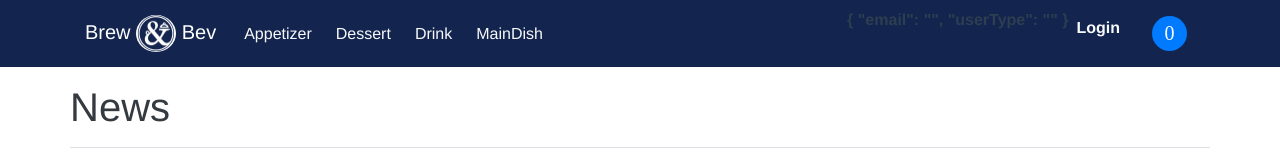
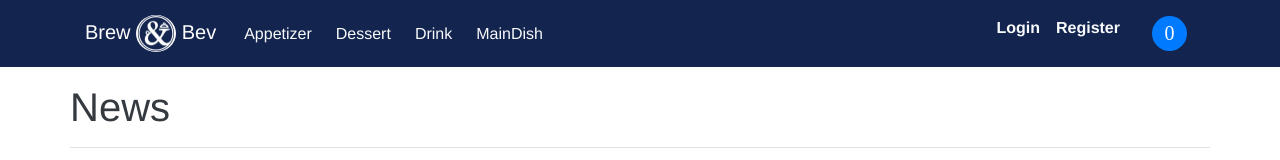
Before and after one commit to bright1h/ooc-project, a Vue app in the folder ooc-vue/: page / in a window 1280 px wide. Shown: the top 160 px of the page. Built offline with nearby package versions, Linux system fonts and the light colour scheme; what vuejs-dialog would draw is missing.

Commit message:
modified header

```diff
--- a/ooc-vue/src/components/Header.vue
+++ b/ooc-vue/src/components/Header.vue
@@ -23,13 +23,8 @@
         <div class="collapse navbar-collapse flex-row-reverse" id="collapsibleNavbar">
 
           <ul class="navbar-nav font-weight-bold ml-auto">
-            {{user}}
-            <!-- <li class="nav-item " v-if="!isLogin"> -->
-              <Login/>
-            <!-- </li> -->
-            <!-- <li class="nav-item " v-if="!isLogin"> -->
-              <Register v-if="!user"/>
-            <!-- </li> -->
+              <Login v-if="user.email == ''"/>
+              <Register v-if="user.email == ''"/>
             <!-- User -->
             <li class="nav-item dropdown" v-if="user.userType === 'USER'">
               <a class="nav-link dropdown-toggle text-light " href="#" id="navbardrop" data-toggle="dropdown">
@@ -38,7 +33,7 @@
               </a>
               <div class="dropdown-menu">
                 <a class="dropdown-item" href="#">Profile</a>
-                <a class="dropdown-item" href="#">Logout</a>
+                <a class="dropdown-item" href="/" @click="logout">Logout</a>
               </div>
             </li>
             <li class="nav-item dropdown" v-if="user.userType === 'ADMIN'">
@@ -48,7 +43,7 @@
               </a>
               <div class="dropdown-menu">
                 <a class="dropdown-item" href="#">Store</a>
-                <a class="dropdown-item" href="#">Logout</a>
+                <a class="dropdown-item" href="/" @click="logout">Logout</a>
               </div>
             </li>
             <Cart/>
@@ -87,6 +82,7 @@
   import Login from "./Login";
   import Register from "./Register";
   import Cart from "./Cart";
+  import { mapMutations } from 'vuex'
 
   export default {
     name: 'Header',
@@ -95,6 +91,11 @@
       user() {
         return this.$store.state.user;
       }
+    },
+    methods: {
+      ...mapMutations([
+        'logout'
+      ])
     }
 
   }
```
